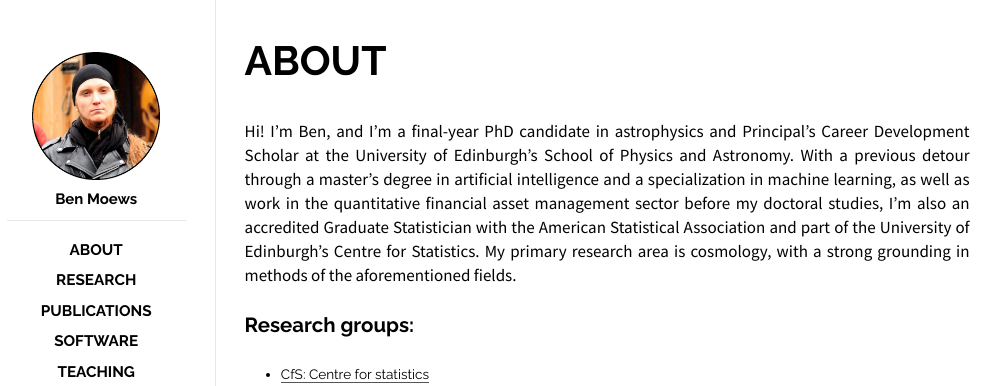
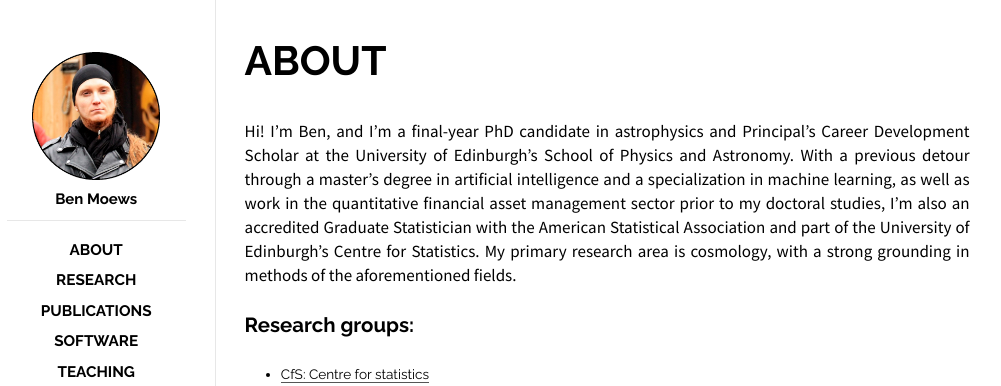
Before and after one commit to moews/moews.github.io, a Jekyll site: the page built from _posts/2017-03-27-about.md, in a window 1280 px wide. Shown: the top 386 px of the page, without its empty margins (143-1144 px from the left). Built offline with Jekyll 4.4.1, drawn with Linux system fonts in a browser that asks for light colours.

Commit message:
Update 2017-03-27-about.md

```diff
--- a/_posts/2017-03-27-about.md
+++ b/_posts/2017-03-27-about.md
@@ -7,7 +7,7 @@
 ---
 
 <br>
-Hi! I'm Ben, and I'm a final-year PhD candidate in astrophysics and Principal's Career Development Scholar at the University of Edinburgh's School of Physics and Astronomy. With a previous detour through a master's degree in artificial intelligence and a specialization in machine learning, as well as work in the quantitative financial asset management sector before my doctoral studies, I'm also an accredited Graduate Statistician with the American Statistical Association and part of the University of Edinburgh's Centre for Statistics. My primary research area is cosmology, with a strong grounding in methods of the aforementioned fields.
+Hi! I'm Ben, and I'm a final-year PhD candidate in astrophysics and Principal's Career Development Scholar at the University of Edinburgh's School of Physics and Astronomy. With a previous detour through a master's degree in artificial intelligence and a specialization in machine learning, as well as work in the quantitative financial asset management sector prior to my doctoral studies, I'm also an accredited Graduate Statistician with the American Statistical Association and part of the University of Edinburgh's Centre for Statistics. My primary research area is cosmology, with a strong grounding in methods of the aforementioned fields.
 
 ## Research groups:
 
```
